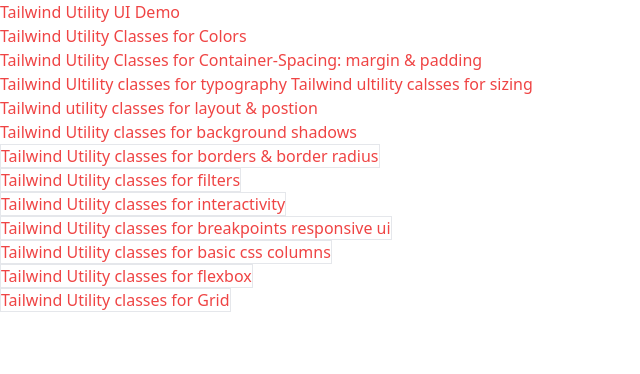
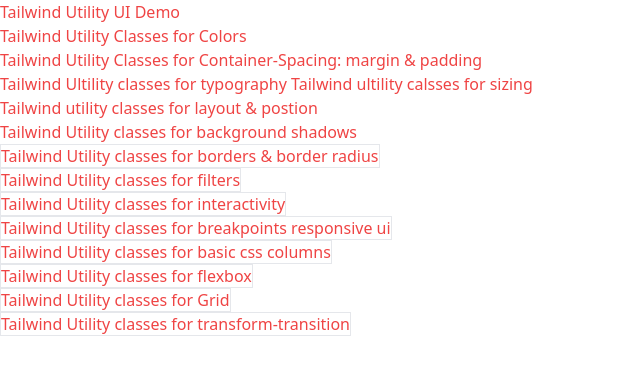
Before and after one commit to chelz2/Tailwind-Utility-Classes, a plain HTML site: page index.html in a window 1280 px wide. Shown: the whole page, without its empty margins (0-640 px from the left). Drawn offline with nearby package versions, Linux system fonts and the light colour scheme.

Commit message:
transform- transition

```diff
--- a/index.html
+++ b/index.html
@@ -51,6 +51,9 @@
       <a href="./14-grid/index.html" class="text-red-500 border"
         >Tailwind Utility classes for Grid</a
       ><br />
+      <a href="./15-transform-transition/" class="text-red-500 border"
+        >Tailwind Utility classes for transform-transition</a
+      ><br />
     </div>
   </body>
 </html>
```
